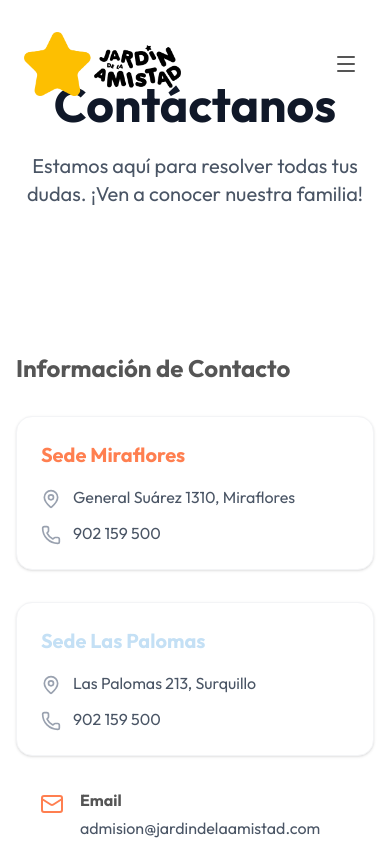
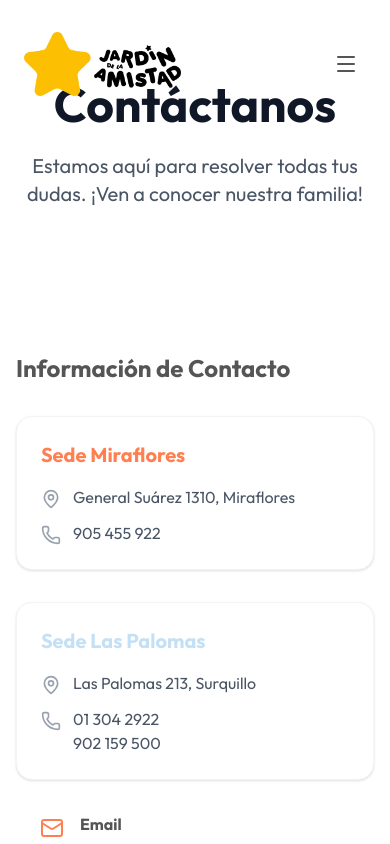
Before and after one commit to AlvaroGuerrero88/jardin_de_la_amistad, a Next.js app: page /contacto in a window 390 px wide. Shown: the top 844 px of the page. Built offline with nearby package versions, Linux system fonts and the light colour scheme.

Commit message:
Correct phone numbers: Palomas (add landline), Miraflores (fix cell)

```diff
--- a/src/app/contacto/page.tsx
+++ b/src/app/contacto/page.tsx
@@ -51,7 +51,7 @@ export default function ContactPage() {
                                     <div className="flex items-start">
                                         <Phone className="h-5 w-5 text-gray-400 mr-3 mt-1" />
                                         <div>
-                                            <p className="text-gray-600">902 159 500</p>
+                                            <p className="text-gray-600">905 455 922</p>
                                         </div>
                                     </div>
                                 </div>
@@ -68,6 +68,7 @@ export default function ContactPage() {
                                     <div className="flex items-start">
                                         <Phone className="h-5 w-5 text-gray-400 mr-3 mt-1" />
                                         <div>
+                                            <p className="text-gray-600">01 304 2922</p>
                                             <p className="text-gray-600">902 159 500</p>
                                         </div>
                                     </div>
--- a/src/components/Footer.tsx
+++ b/src/components/Footer.tsx
@@ -39,7 +39,7 @@ export function Footer() {
                                 </div>
                                 <div className="flex items-center space-x-2 mt-1">
                                     <Phone className="h-4 w-4 flex-shrink-0 text-[#FF7F50]" />
-                                    <span>902 159 500</span>
+                                    <span>905 455 922</span>
                                 </div>
                             </li>
                             <li>
@@ -50,7 +50,7 @@ export function Footer() {
                                 </div>
                                 <div className="flex items-center space-x-2 mt-1">
                                     <Phone className="h-4 w-4 flex-shrink-0 text-[#FF7F50]" />
-                                    <span>902 159 500</span>
+                                    <span>01 304 2922 / 902 159 500</span>
                                 </div>
                             </li>
                         </ul>
```
